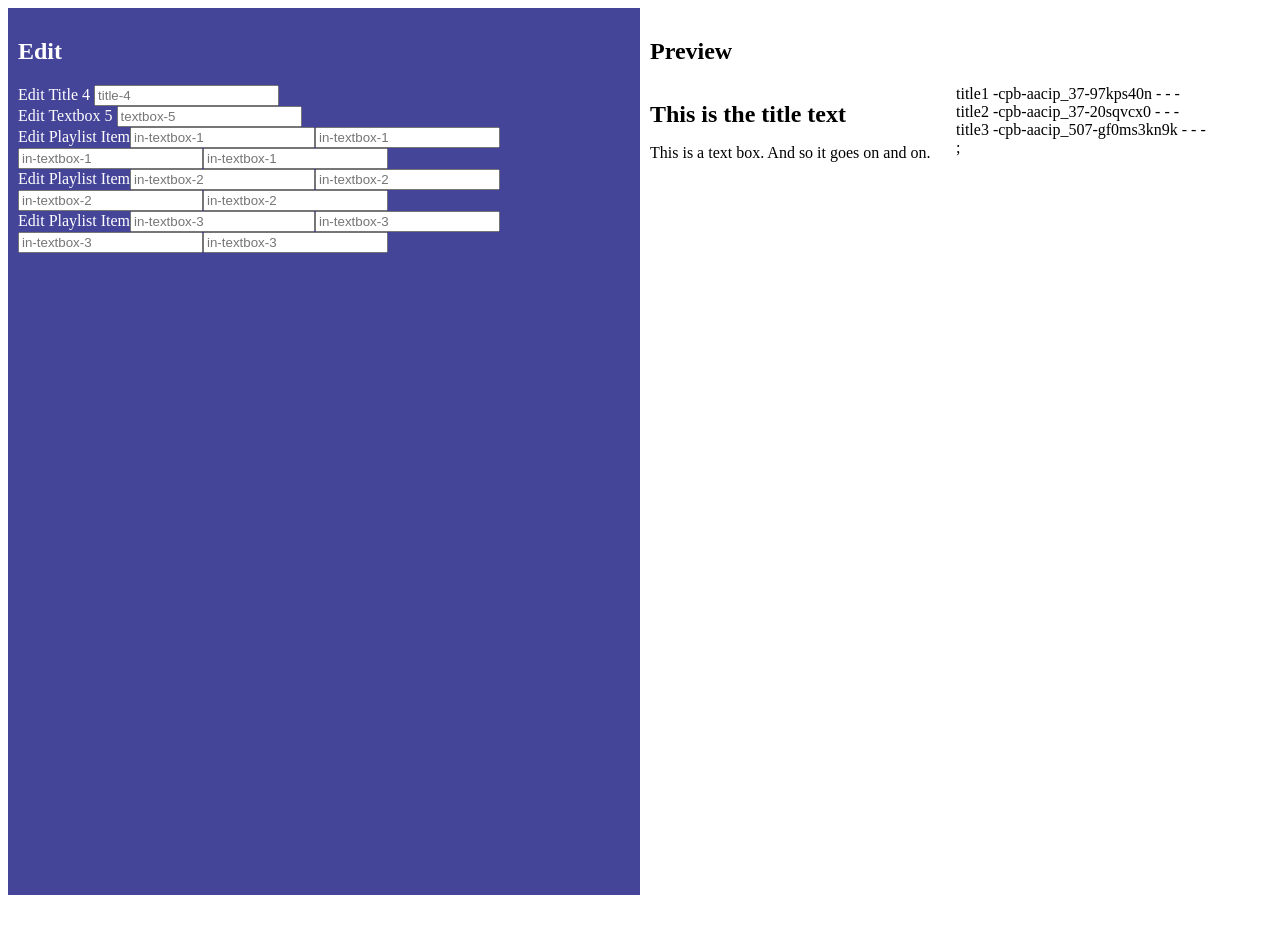
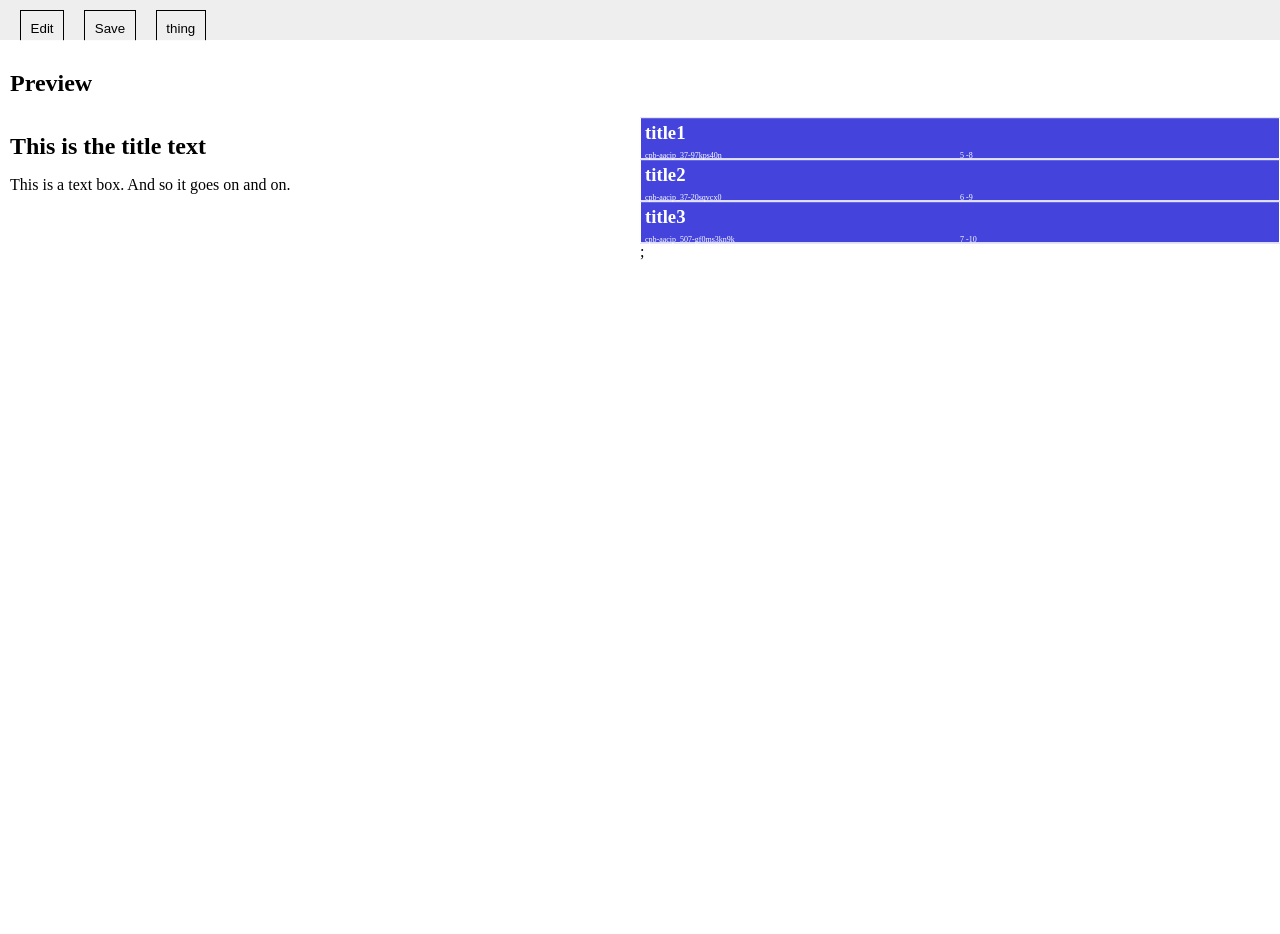
Before and after one commit to WGBH-MLA/educational-resource, a React (Create React App) app: page / in a window 1280 px wide. Shown: the top 934 px of the page. Before the commit the page ends 895 px from the top, so only its background shows below. Built offline with nearby package versions, Linux system fonts and the light colour scheme.

Commit message:
'menubar, ok transition'

```diff
--- a/src/App.js
+++ b/src/App.js
@@ -16,10 +16,13 @@ class App extends React.Component {
         "5": {id: 5, text: 'This is a text box. And so it goes on and on.'}
       },
       playlist_items: {
-        "6": {id: 1, title: 'title1', guid: 'cpb-aacip_37-97kps40n', in_time: 5, out_time: 8},
-        "7": {id: 2, title: 'title2', guid: 'cpb-aacip_37-20sqvcx0', in_time: 6, out_time: 9},
-        "8": {id: 3, title: 'title3', guid: 'cpb-aacip_507-gf0ms3kn9k', in_time: 7, out_time: 10},
-      }
+        "1": {id: 1, title: 'title1', guid: 'cpb-aacip_37-97kps40n', in_time: 5, out_time: 8},
+        "2": {id: 2, title: 'title2', guid: 'cpb-aacip_37-20sqvcx0', in_time: 6, out_time: 9},
+        "3": {id: 3, title: 'title3', guid: 'cpb-aacip_507-gf0ms3kn9k', in_time: 7, out_time: 10},
+      },
+
+
+      editor_open: false
     };
 
     this.handleChange = this.handleChange.bind(this);
@@ -63,16 +66,53 @@ class App extends React.Component {
     event.preventDefault();
   }
 
+  toggleEditor() {
+    this.setState({editor_open: !this.state.editor_open })
+    console.log(this.state.editor_open)
+  }
+
+  paneClasses(element_name) {
+
+    let editor_open = this.state.editor_open;
+    let classes;
+    if(editor_open) {
+      classes = 'half-pane'
+    } else {
+      classes = element_name === 'editor' ? 'hidden' : 'full-pane';
+    }
+
+    return classes;
+  }
+
   render() {
     // console.log(this.state.playlist_items)
     return (
+      <div>
+        <div id="menu-bar">
+          <div className="spacer">
+            <button id="edit" onClick={ () => this.toggleEditor() } className="menu-item">
+              Edit
+            </button>
+
+            <button className="menu-item">
+              Save
+            </button>
+
+            <button className="menu-item">
+              thing
+            </button>
+
+          </div>
+        </div>
+
         <div className="container">
-        <div id="editor" className="half-pane open">
+          <div id="editor" className={ this.paneClasses('editor') }>
             <div className="spacer">
               <h2>Edit</h2>
 
               <Editor
                 handleChange={ this.handleChange }
+                handlePlaylistItemChange={ this.handlePlaylistItemChange }
                 titles={ this.state.titles }
                 textboxes={ this.state.textboxes }
                 playlist_items={ this.state.playlist_items }
@@ -80,7 +120,7 @@ class App extends React.Component {
             </div>
           </div>
 
-        <div id="viewer" className="half-pane">
+          <div id="viewer" className={ this.paneClasses('viewer') }>
             <div className="spacer">
 
               <h2>Preview</h2>
@@ -93,7 +133,7 @@ class App extends React.Component {
             </div>
           </div>
         </div>
-
+      </div>
     );
   }
 }
@@ -106,7 +146,22 @@ class Editor extends React.Component {
   renderTitleEditor(id, title) {
     return (
       <div key={ id }>
-        <label>Edit Title { id } <input id={ id } type="text" placeholder={ 'title-' +id } onChange={ (e) => this.props.handleChange(e, 'titles') } /></label>
+        <label>
+          <div>
+            Edit Title { id }
+          </div>
+
+          <div>
+
+            <input
+              id={ id }
+              type="text"
+              placeholder={ 'title-' +id }
+              value={ this.props.titles[id].text }
+              onChange={ (e) => this.props.handleChange(e, 'titles') }
+            />
+          </div>
+        </label>
       </div>
     );
   }
@@ -114,7 +169,19 @@ class Editor extends React.Component {
   renderTextboxEditor(id, text) {
    return (
       <div key={ id }>
-        <label>Edit Textbox { id } <input id={ id } type="text" placeholder={ 'textbox-' +id } onChange={ (e) => this.props.handleChange(e, 'textboxes') } /></label>
+        <label>
+          <div>
+            Edit Textbox { id }
+          </div>
+          <div>
+            <input id={ id }
+              type="text"
+              placeholder={ 'textbox-' +id }
+              value={ this.props.textboxes[id].text }
+              onChange={ (e) => this.props.handleChange(e, 'textboxes') }
+            />
+          </div>
+        </label>
       </div>
     );
   }
@@ -122,11 +189,46 @@ class Editor extends React.Component {
   renderPlaylistItemEditor(id, text, guid, in_time, out_time) {
    return (
       <div key={ id }>
-        <label>Edit Playlist Item
-          <input id={ id } type="text" name="in" placeholder={ 'in-textbox-' +id } onChange={ (e) => this.props.handlePlaylistItemChange(e, id) } />
-          <input id={ id } type="text" name="out" placeholder={ 'in-textbox-' +id } onChange={ (e) => this.props.handlePlaylistItemChange(e, id) } />
-          <input id={ id } type="text" name="guid" placeholder={ 'in-textbox-' +id } onChange={ (e) => this.props.handlePlaylistItemChange(e, id) } />
-          <input id={ id } type="text" name="title" placeholder={ 'in-textbox-' +id } onChange={ (e) => this.props.handlePlaylistItemChange(e, id) } />
+        <label>
+          <div>
+            Edit Playlist Item { id }
+          </div>
+
+          <div>
+            <input
+              id={ id }
+              type="text"
+              name="in_time"
+              placeholder={ 'in-' +id }
+              value={ this.props.playlist_items[id].in_time }
+              onChange={ (e) => this.props.handlePlaylistItemChange(e, id) }
+            />
+            <input
+              id={ id }
+              type="text"
+              name="out_time"
+              placeholder={ 'out-textbox-' +id }
+              value={ this.props.playlist_items[id].out_time }
+              onChange={ (e) => this.props.handlePlaylistItemChange(e, id) }
+            />
+            <input
+              id={ id }
+              type="text"
+              name="guid"
+              placeholder={ 'guid-textbox-' +id }
+              value={ this.props.playlist_items[id].guid }
+              onChange={ (e) => this.props.handlePlaylistItemChange(e, id) }
+            />
+            <input
+              id={ id }
+              type="text"
+              name="title"
+              placeholder={ 'title-textbox-' +id }
+              value={ this.props.playlist_items[id].title }
+              onChange={ (e) => this.props.handlePlaylistItemChange(e, id) }
+            />
+
+          </div>
 
         </label>
       </div>
@@ -148,9 +250,12 @@ class Editor extends React.Component {
       textbox_editors = textboxes_keys.map((textbox_key, index) => this.renderTextboxEditor(this.props.textboxes[textbox_key].id, this.props.textboxes[textbox_key].text) )
     }
 
+    console.log(this.props.playlist_items)
     let playlist_items_keys = Object.keys(this.props.playlist_items);
+    console.log(playlist_items_keys)
     if(playlist_items_keys.length > 0){
-      playlist_item_editors = playlist_items_keys.map((playlist_item_key, index) => this.renderPlaylistItemEditor(
+
+      playlist_item_editors = playlist_items_keys.map((playlist_item_key) => this.renderPlaylistItemEditor(
         this.props.playlist_items[playlist_item_key].id,
         this.props.playlist_items[playlist_item_key].text,
         this.props.playlist_items[playlist_item_key].guid,
@@ -175,9 +280,7 @@ class Editor extends React.Component {
       </div>
     );
   }
-
 }
-
 
 class Layout extends React.Component {
   constructor(props){
@@ -226,16 +329,31 @@ class Playlist extends React.Component {
   renderPlaylistItem(playlist_item, key){
     return (
       <div id={ playlist_item.id } key={ key } className="playlist-item">
-        { playlist_item.title } -
-        { playlist_item.guid } -
-        { playlist_item.in } -
-        { playlist_item.out } -
+        <div className="playlist-item-row">
+          <h3>
+            { playlist_item.title }
+          </h3>
+        </div>
+
+        <div className="playlist-item-row">
+
+          <span className="playlist-item-guid">
+            { playlist_item.guid }
+          </span>
+
+          <span className="playlist-item-inout">
+            { playlist_item.in_time } -
+            { playlist_item.out_time }
+          </span>
+
+        </div>
       </div>
     );
   }
 
   render() {
     let playlist_items_keys = Object.keys(this.props.playlist_items);
+    console.log(playlist_items_keys)
     return (
       <div>
         { playlist_items_keys.map((playlist_item_key, index) => this.renderPlaylistItem(this.props.playlist_items[playlist_item_key], index) ) }
--- a/src/index.css
+++ b/src/index.css
@@ -13,14 +13,44 @@ code {
 }
 */
 
+body, h3 {
+  margin: 0;
+}
 
-#editor.open {
+#menu-bar {
+  background-color: #eee;
+  width: 100%;
+  min-height: 5vh;
+  height: 5vh;
+  max-height: 5vh;
+  }
+
+.menu-item {
+  margin-left: 10px;
+  margin-right: 10px;
+  border: 1px solid black;
+  padding: 1.2vh;
+}
+
+#editor {
   background-color: #449;
   color: #fff;
+
+  -webkit-transition: transform 1s ease-in-out;
+  -moz-transition: transform 1s ease-in-out;
+  -ms-transition: transform 1s ease-in-out;
+  -o-transition: transform 1s ease-in-out;
+  transition: transform 1s ease-in-out;
 }
 
 #viewer {
   background-color: #fff;
+
+  -webkit-transition: transform 1s ease-in-out;
+  -moz-transition: transform 1s ease-in-out;
+  -ms-transition: transform 1s ease-in-out;
+  -o-transition: transform 1s ease-in-out;
+  transition: transform 1s ease-in-out;
 }
 
 .title {
@@ -32,8 +62,31 @@ code {
   font-size: 2vh;
 }
 
+.playlist-item {
+  width: 100%;
+  height: 4vh;
+  background-color: #44d;
+  color: #fff;
+  padding: 4px;
+  border: 1px solid white;
+}
+
+.playlist-item-guid {
+  display: inline-block;
+  font-size: 1vh;
+  min-width: 50%;
+  width: 50%;
+  max-width: 50%;
+}
 
 
+.playlist-item-inout {
+  display: inline-block;
+  font-size: 1vh;
+  min-width: 50%;
+  width: 50%;
+  max-width: 50%;
+}
 
 
 /*layout*/
@@ -48,6 +101,11 @@ code {
   padding: 10px;
 }
 
+.hidden {
+  /*width: 0;*/
+  transform: translateX(-100%);
+}
+
 .half-pane {
   float: left;
   display: inline-block;
@@ -55,3 +113,12 @@ code {
   width: 50%;
   max-width: 50%;
 }
+
+.full-pane {
+  float: left;
+  display: inline-block;
+  min-width: 100%;
+  width: 100%;
+  max-width: 100%;
+  transform: translateY(-100%);
+}
```
Lines whose indentation alone changed are shown as unchanged.
